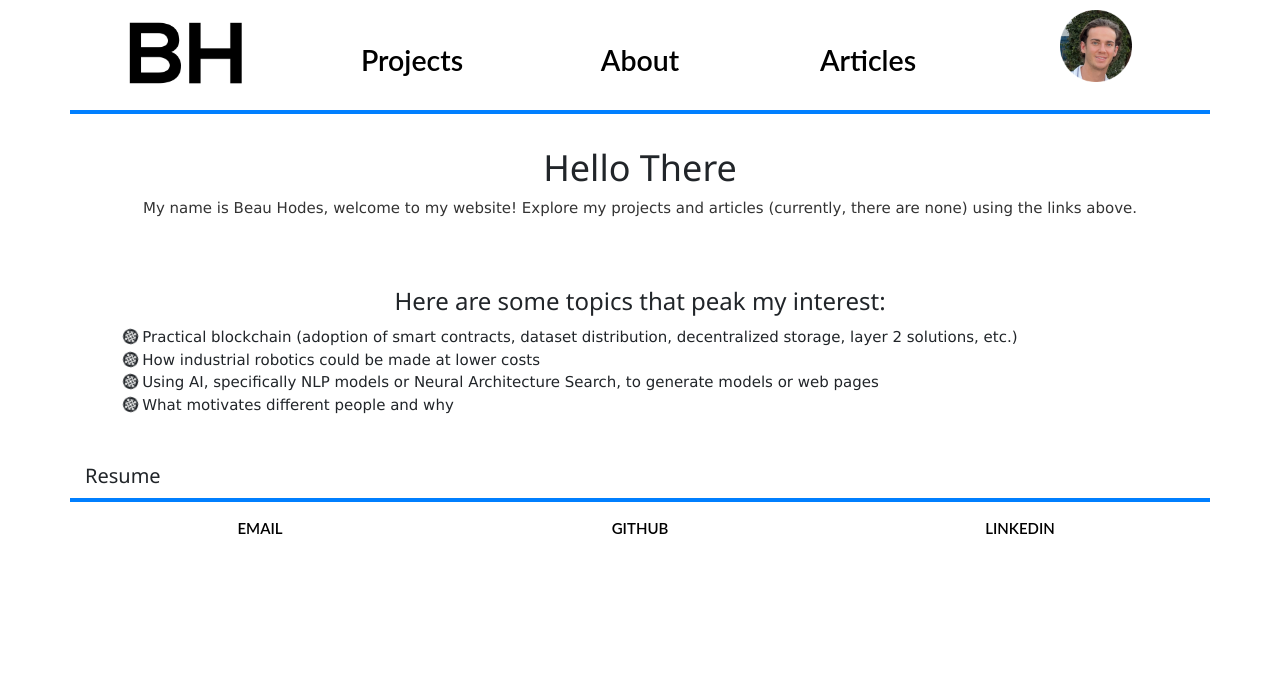
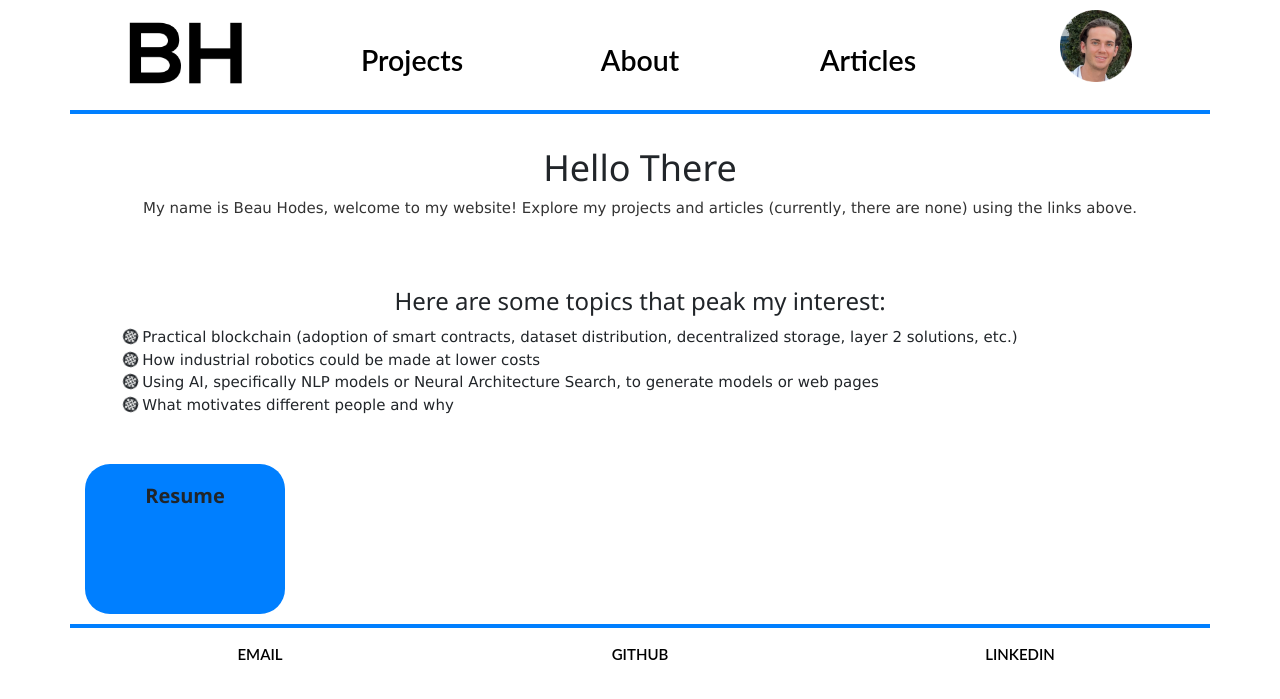
Before and after one commit to beauhodes/beauhodes.github.io, a Jekyll site: the page built from index.html, in a window 1280 px wide. Shown: the top 699 px of the page. Built offline with Jekyll 4.4.1, drawn with Linux system fonts in a browser that asks for light colours; nearby versions of some CDN libraries.

Commit message:
Update main.css

```diff
--- a/css/main.css
+++ b/css/main.css
@@ -108,3 +108,13 @@
     text-align: center;
     color: blue;
 }
+.resumeLink {
+    color: #69696;
+    font-weight: bold;
+    text-align: center;
+    border-radius: 25px;
+    background: #007fff;
+    padding: 20px;
+    width: 200px;
+    height: 150px;
+}
```
